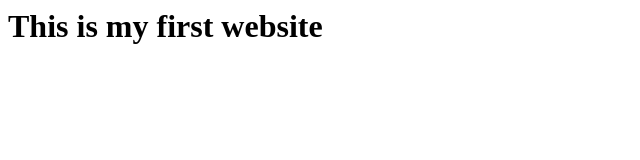
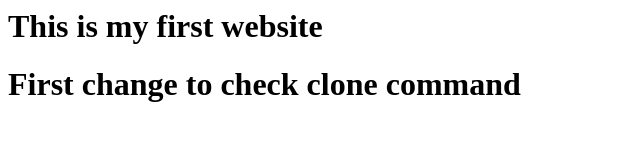
Before and after one commit to AmolShende/gitrepo-15072024, a plain HTML site: page index.html in a window 1280 px wide. Shown: the whole page, without its empty margins (0-640 px from the left). Drawn offline with Linux system fonts and the light colour scheme.

Commit message:
changed index.html for clone command testing

```diff
--- a/index.html
+++ b/index.html
@@ -1,4 +1,5 @@
 <html>
 <title> This is my website </title>
 <h1> This is my first website  </h1>
+<h1> First change to check clone command </h1>
 </html>
```
